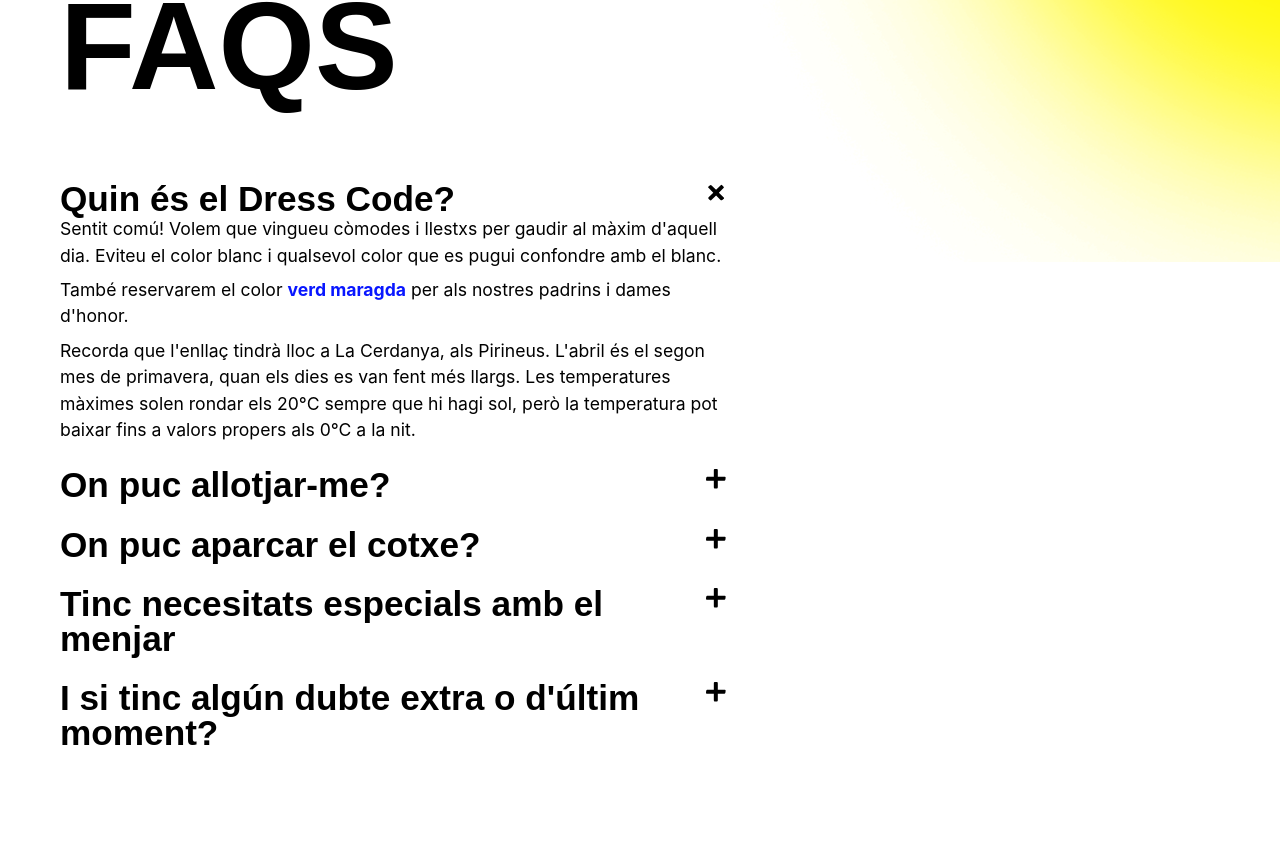
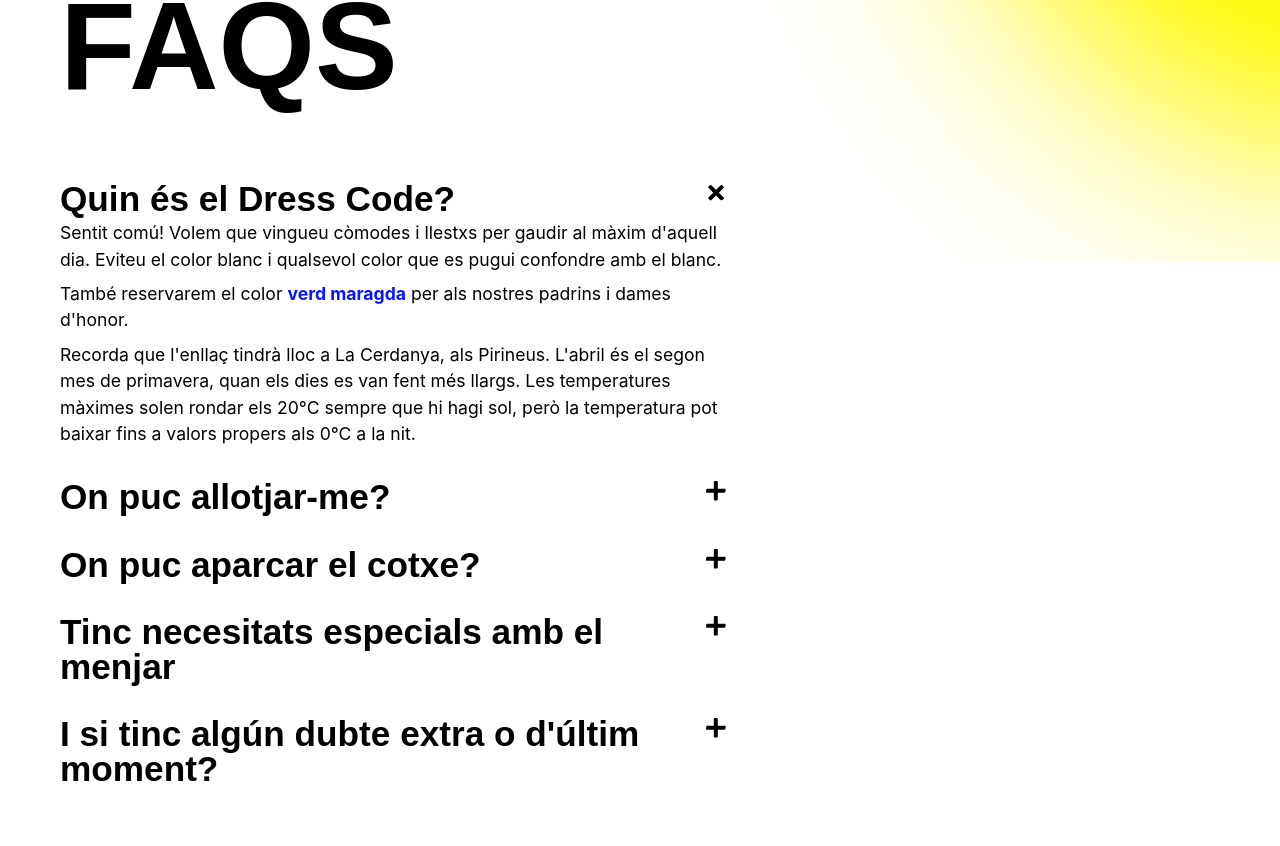
Before and after one commit to evadeharo/tenimboda.cat, a React (Vite) app: page / in a window 1280 px wide. Shown: the part 4114-4960 px from the top of the page. Built offline with nearby package versions, Linux system fonts and the light colour scheme; no server answers; a web font is replaced by a local one.

Commit message:
fix: style fixes

```diff
--- a/src/components/Faqs.tsx
+++ b/src/components/Faqs.tsx
@@ -27,7 +27,7 @@ export default function Faqs() {
         </h2>
         <Accordion.Root
           defaultValue={[translations.faqs_content[0].title]}
-          className="flex flex-col gap-6 pb-44"
+          className="flex flex-col gap-8 pb-44"
         >
           {translations.faqs_content.map((item) => (
             <Accordion.Item key={item.title} value={item.title}>
@@ -41,7 +41,7 @@ export default function Faqs() {
                 <Markdown
                   components={{
                     p: ({ children }) => (
-                      <p className="text-base-mobile lg:text-base mt-3 lg:mt-0">{children}</p>
+                      <p className="text-base-mobile lg:text-base mt-3 lg:mt-1">{children}</p>
                     ),
                     br: () => <span className="block h-2" />,
                     strong: ({ children }) => (
```
